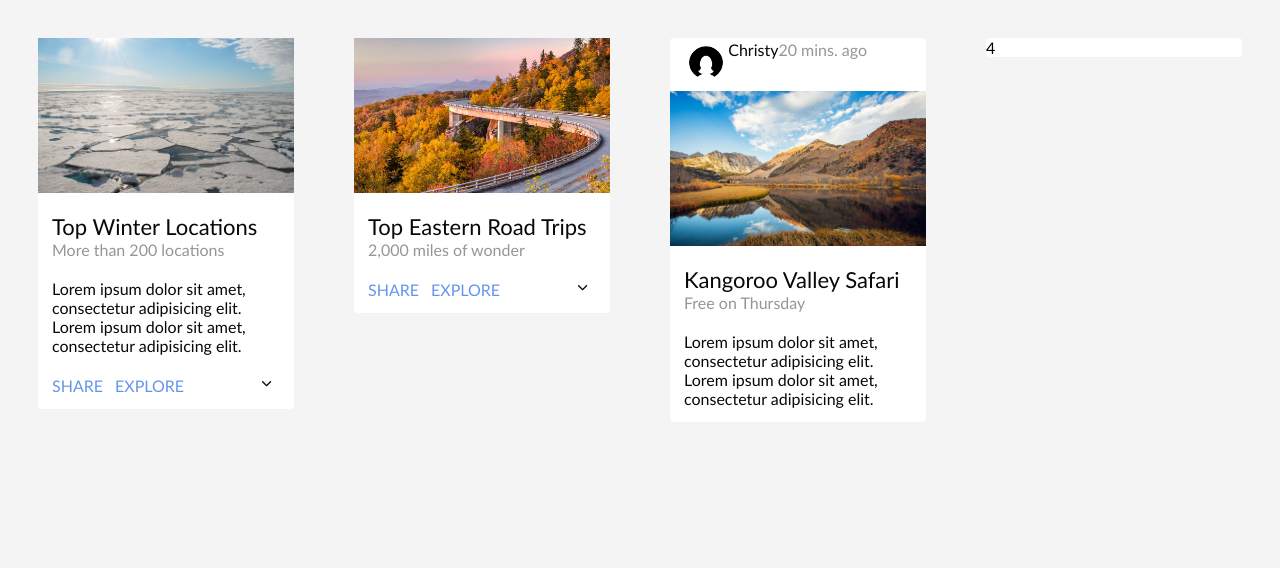
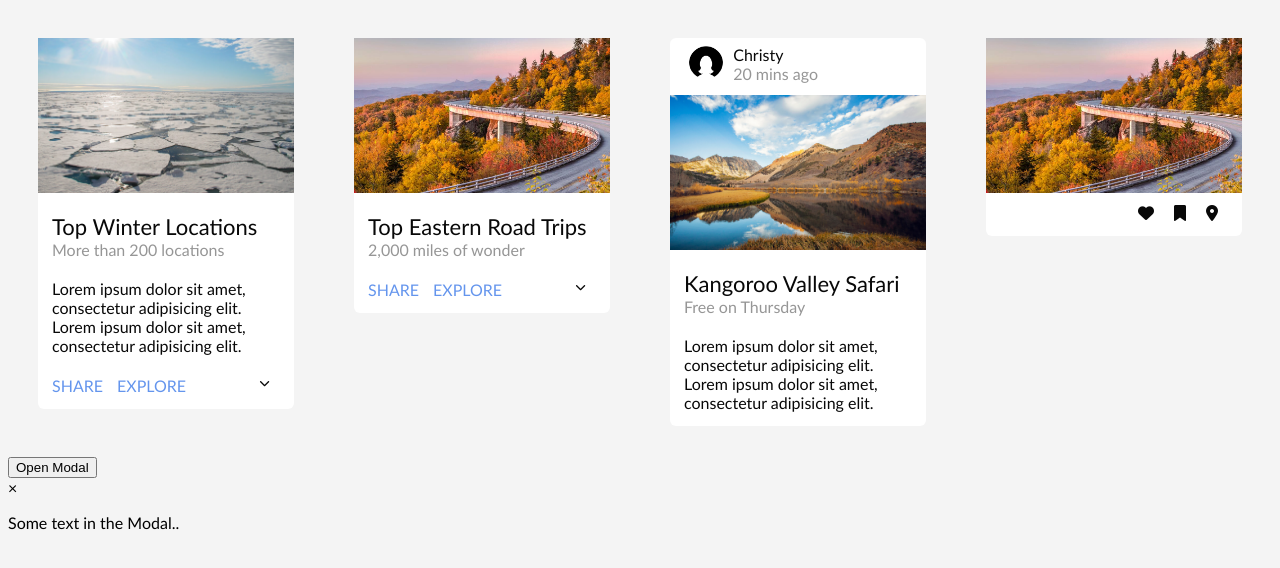
Before and after one commit to SallMarta/ZettaCamp-TechnicalTest, a plain HTML site: page index.html in a window 1280 px wide. Drawn offline with Linux system fonts and the light colour scheme.

Commit message:
- fixing profile header - adding modal button

```diff
--- a/index.html
+++ b/index.html
@@ -73,8 +73,7 @@
                  src="/public/img/profile-picture.png"
                  alt="user 1"
             >
-            <p class="card-text-profile">Christy</p>
-            <p class="card-text-profile text-timestamp">20 mins. ago</p>
+            <p class="card-text-profile">Christy <span class="text-timestamp">20 mins ago</span></p>
         </div>
 
         <img class="card-img"
@@ -93,7 +92,38 @@
         </div>
     </div>
 
-    <div class="card">4</div>
+    <div class="card">
+        <img class="card-img"
+             src="/public/img/card-2.jpeg"
+             alt="Road"
+        >
+
+        <div class="card-body">
+            <a href="#" class="card-link"></a>
+            <a href="#" class="card-link" style="float: right; color: #080808; margin-left: 10px">
+                <i class="fa-solid fa-location-dot"> </i>
+            </a>
+            <a href="#" class="card-link" style="float: right; color: #080808; margin-left: 10px">
+                <i class="fa-solid fa-bookmark"> </i>
+            </a>
+            <a href="#" class="card-link" style="float: right; color: #080808; margin-left: 10px">
+                <i class="fa-solid fa-heart"> </i>
+            </a>
+        </div>
+    </div>
+</div>
+
+<!-- Trigger/Open The Modal -->
+<button id="myBtn">Open Modal</button>
+
+<!-- The Modal -->
+<div id="myModal" class="modal">
+
+    <!-- Modal content -->
+    <div class="modal-content">
+        <span class="close">&times;</span>
+        <p>Some text in the Modal..</p>
+    </div>
 
 </div>
 
--- a/public/style.css
+++ b/public/style.css
@@ -12,7 +12,7 @@ body{
 
 .card {
     background-color: #FFFFFF;
-    border-radius: 4px;
+    border-radius: 6px;
     width: 100%;
     height: 100%;
     margin: 30px;
@@ -57,7 +57,7 @@ body{
     font-weight: 500;
     text-decoration: none;
     color: cornflowerblue;
-    margin-right: 8px;
+    margin-right: 10px;
 }
 
 .card-link:hover {
@@ -77,15 +77,20 @@ body{
     width: 15%;
     height: 15%;
     padding: 5px;
+    float: left;
+    display: flex;
 }
 
 .card-text-profile {
+    padding: 5px;
     font-weight: 300;
+    color: #080808;
     margin-top: 0px;
     margin-bottom: 0px;
-    color: #080808;
 }
 
 .text-timestamp {
+    font-weight: 300;
     color: #969696;
+    display: block;
 }
```
